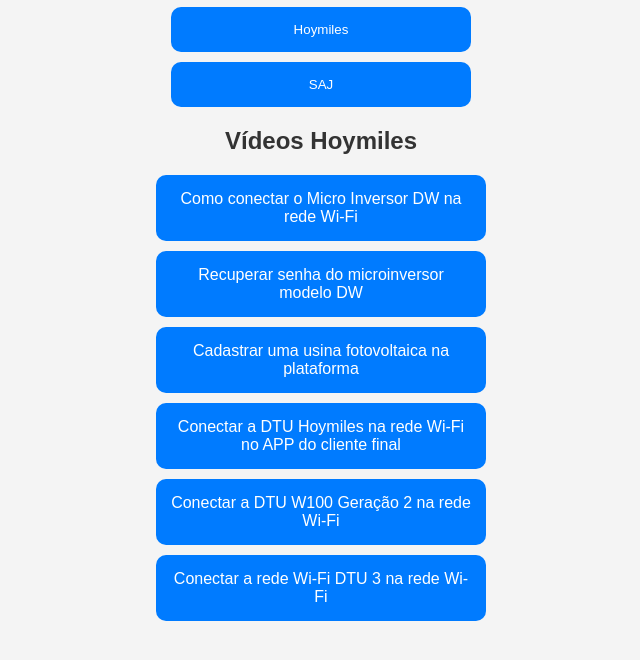
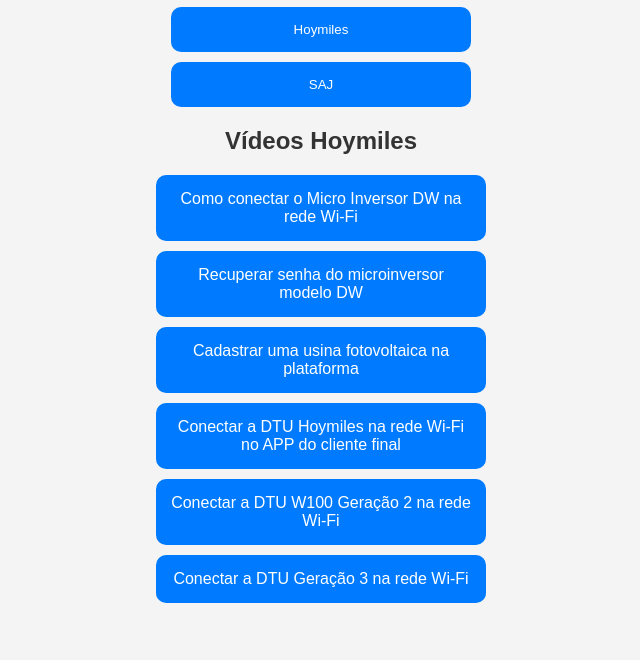
Before and after one commit to videossolar/videosdicomp, a plain HTML site: page index.html in a window 1280 px wide. Both pictures are taken after a click on the button "Hoymiles". Shown: the part 166-826 px from the top of the page, without its empty margins (319-959 px from the left). Drawn offline with Linux system fonts and the light colour scheme.

Commit message:
Update index.html

```diff
--- a/index.html
+++ b/index.html
@@ -45,7 +45,7 @@
     <a class="button" href="https://www.youtube.com/watch?v=UBLvbTSL0u8" target="_blank">Cadastrar uma usina fotovoltaica na plataforma</a>
     <a class="button" href="https://www.youtube.com/watch?v=inBOm32GHYY" target="_blank">Conectar a DTU Hoymiles na rede Wi-Fi no APP do cliente final</a>
     <a class="button" href="https://www.youtube.com/watch?v=pDChglvjdP8&t=11s" target="_blank">Conectar a DTU W100 Geração 2 na rede Wi-Fi</a>
-    <a class="button" href="https://www.youtube.com/watch?v=-pk6VUoNUWs&t=19s" target="_blank">Conectar a rede Wi-Fi DTU 3 na rede Wi-Fi</a>
+    <a class="button" href="https://www.youtube.com/watch?v=-pk6VUoNUWs&t=19s" target="_blank">Conectar a DTU Geração 3 na rede Wi-Fi</a>
 
   </div>
 
```
